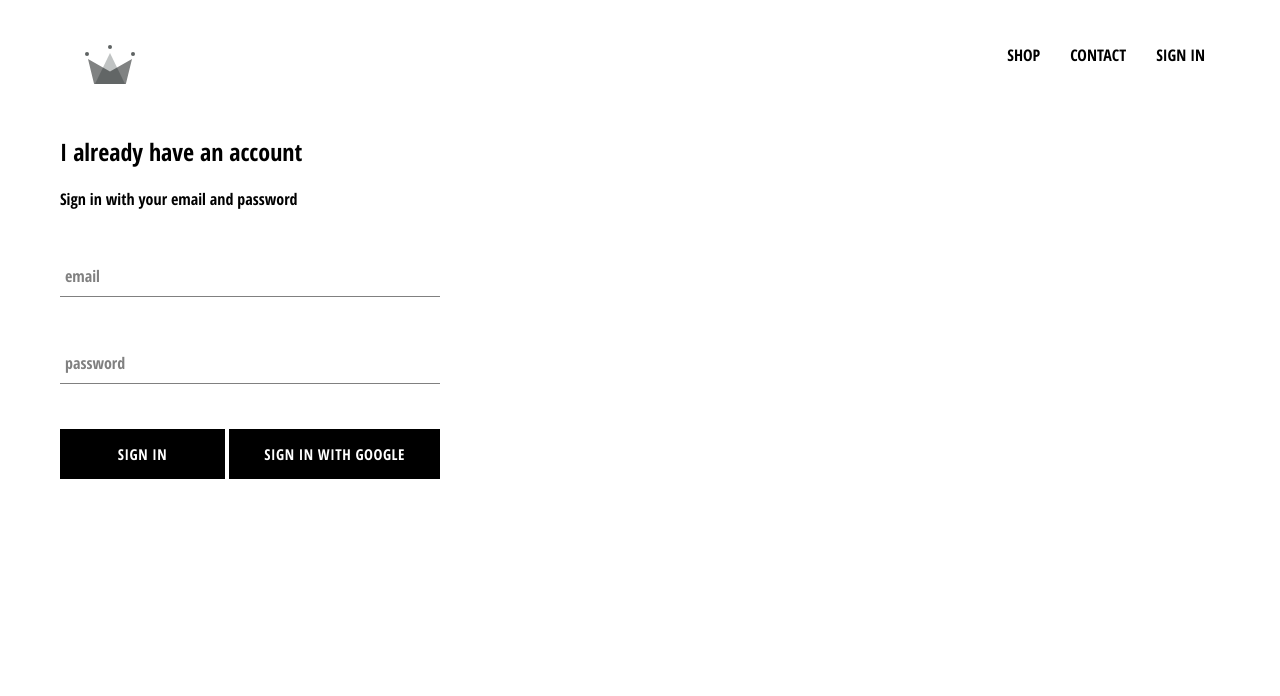
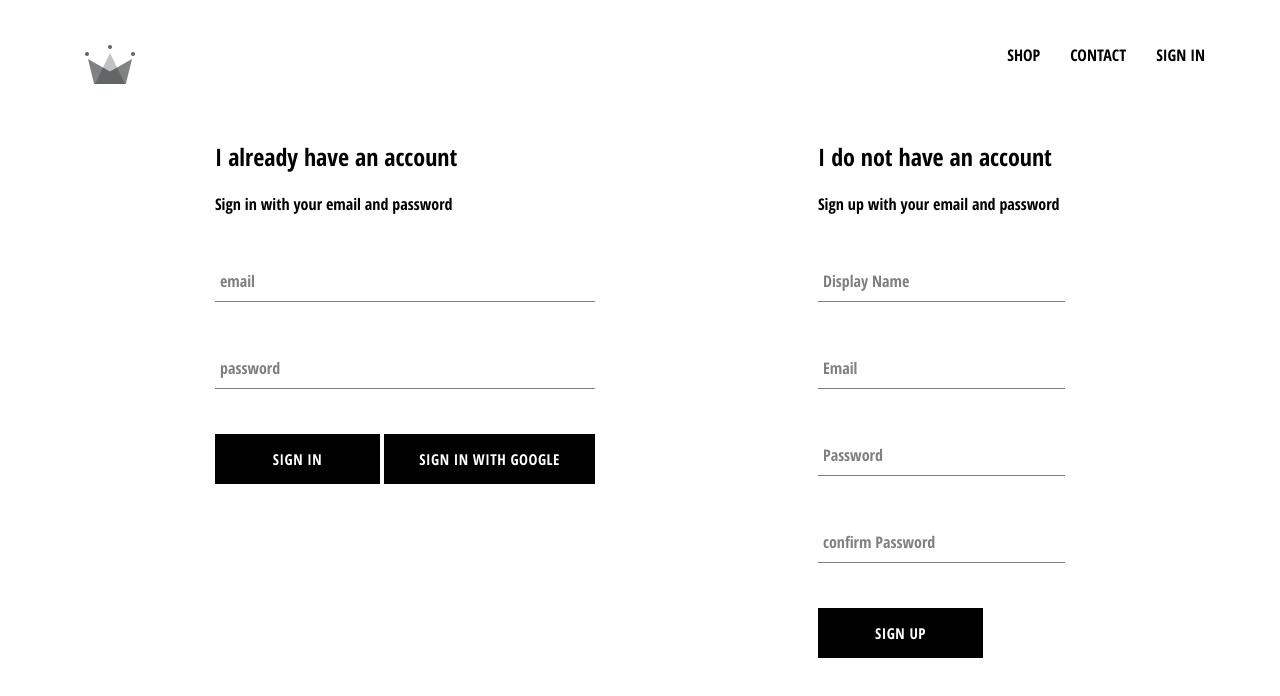
Before and after one commit to Issa-web/e-commerce, a React (Create React App) app: page /signin in a window 1280 px wide. Shown: the top 696 px of the page. Built offline with nearby package versions, Linux system fonts and the light colour scheme; no server answers.

Commit message:
implemented firebase utils , included ability to store authenticated users  into  our firestore database

```diff
--- a/src/App.js
+++ b/src/App.js
@@ -7,7 +7,7 @@
 import ShopPage from "./pages/shop/shop.component.jsx"
 import Header from "./components/header/header.component.jsx"
 import SignInAndSignUpPage from "./pages/sign-in-and-sign-up/sign-in-and-sign-up.component"
-import { auth } from './firebase/firebase.utils';
+import { auth, createUserProfileDocument} from './firebase/firebase.utils';
 
 class App extends React.Component {
   constructor(){
@@ -21,9 +21,22 @@
   unsubscribeFromAuth = null
 
   componentDidMount(){
-    this.unsubscribeFromAuth = auth.onAuthStateChanged(user => {
-      this.setState({ currentUser: user})
-      console.log(user)
+    this.unsubscribeFromAuth = auth.onAuthStateChanged(async userAuth => {
+      // createUserProfileDocument(user)
+      if(userAuth){
+        const userRef = await createUserProfileDocument(userAuth);
+
+        userRef.onSnapshot(snapShot =>{
+          this.setState({
+            currentUser: {
+              id: snapShot.id,
+              ...snapShot.data()
+            }
+          });
+          console.log(this.state)
+        })
+      }
+      this.setState({currentUser: userAuth});
     })
   }
 
--- /dev/null
+++ b/src/components/sign-up/sign-up.component.jsx
@@ -0,0 +1,112 @@
+import React from 'react';
+
+import FormInput from '../form-input/form-input.component';
+import CustomButton from '../custom-button/custom-button.component';
+
+import { auth, createUserProfileDocument } from '../../firebase/firebase.utils';
+
+import './sign-up.styles.scss';
+
+class SignUp extends React.Component {
+    constructor(){
+        super();
+        this.state = {
+            displayName: '',
+            email: '',
+            password: '',
+            confirmPassword: '',
+        }
+    }
+
+    handleSubmit = async event => {
+        event.preventDefault();
+
+        const { displayName, email, password, confirmPassword} = this.state
+
+        if(password !== confirmPassword){
+            alert("passwords don't match");
+            return
+        }
+
+        try {
+            const { user } = await auth.createUserWithEmailAndPassword(
+                email,
+                password
+            );
+
+         await createUserProfileDocument(user, {displayName });
+         this.setState({
+            displayName: '',
+            email: '',
+            password: '',
+            confirmPassword: '',
+        })
+
+        } catch (error){
+            console.log(error)
+        }
+    };
+
+    handleChange = event =>{
+        const { name, value } = event.target;
+
+        this.setState({ [name]: value})
+    }
+
+    render(){
+        const { displayName, email, password, confirmPassword} = this.state
+        return(
+            <div className='sigm-up'>
+                <h2 className='title'>I do not have an account</h2>
+                <span>Sign up with your email and password</span>
+                <form className='sign-up-form' onSubmit={this.handleSubmit}>
+                    <FormInput
+                        type='test'
+                        name= 'displayName'
+                        value={displayName}
+                        onChange={this.handleChange}
+                        label='Display Name'
+                        required
+                    />
+                    <FormInput
+                        type='email'
+                        name= 'email'
+                        value={email}
+                        onChange={this.handleChange}
+                        label='Email'
+                        required
+                    />
+                    <FormInput
+                        type='password'
+                        name= 'password'
+                        value={password}
+                        onChange={this.handleChange}
+                        label='Password'
+                        required
+                    />
+                    <FormInput
+                        type='password'
+                        name= 'confirmPassword'
+                        value={confirmPassword}
+                        onChange={this.handleChange}
+                        label='confirm Password'
+                        required
+                    />
+                    {/* <FormInput
+                        type='test'
+                        name= 'displayName'
+                        value={displayName}
+                        onChange={this.handleChange}
+                        label='Display Name'
+                        required
+                    /> */}
+                    <CustomButton type='submit'>SIGN UP</CustomButton>
+
+
+                </form>
+            </div>
+        );
+    }
+}
+
+export default SignUp
--- /dev/null
+++ b/src/components/sign-up/sign-up.styles.scss
@@ -0,0 +1,10 @@
+.sign_up{
+  display: flex;
+  flex-direction: column;
+  width: 380px;
+
+  .title {
+      margin: 10px 0;
+  }
+
+}
--- a/src/firebase/firebase.utils.js
+++ b/src/firebase/firebase.utils.js
@@ -13,6 +13,30 @@
         measurementId: "G-E96JRHXZPR"
 }
 
+export const createUserProfileDocument = async (userAuth, additionalData) =>{
+        if(!userAuth) return;
+        const userRef = firestore.doc(`users/${userAuth.uid}`);
+
+        const snapShot = await userRef.get();
+
+        if(!snapShot.exists){
+              const { displayName, email } = userAuth;
+              const createdAt = new Date();
+
+              try {
+                 await userRef.set({
+                         displayName,
+                         email,
+                         createdAt,
+                         ...additionalData
+                 })
+              } catch (error){
+                      console.log('error creating user', error.message)
+              }
+        }
+        return userRef;
+}
+
 firebase.initializeApp(config)
 
 export const auth = firebase.auth();
--- a/src/pages/sign-in-and-sign-up/sign-in-and-sign-up.component.jsx
+++ b/src/pages/sign-in-and-sign-up/sign-in-and-sign-up.component.jsx
@@ -1,10 +1,13 @@
 import React from 'react';
 import './sign-in-and-sign-up.styles.scss'
 import SignIn from "../../components/sign-in/sign-in.component"
+import SignUp from "../../components/sign-up/sign-up.component"
+
 function SignInAndSignUpPage() {
   return (
     <div className="sign-in-and-sign-up">
       <SignIn />
+      <SignUp />
     </div>
   );
 }
--- a/src/pages/sign-in-and-sign-up/sign-in-and-sign-up.styles.scss
+++ b/src/pages/sign-in-and-sign-up/sign-in-and-sign-up.styles.scss
@@ -52,3 +52,10 @@
     }
   }
 }
+
+.sign-in-and-sign-up {
+  width: 850px;
+  display: flex;
+  justify-content: space-between;
+  margin: 30px auto;
+}
```
Also changed, not shown: 1 other file (tests, documents, lock files or other folders).
